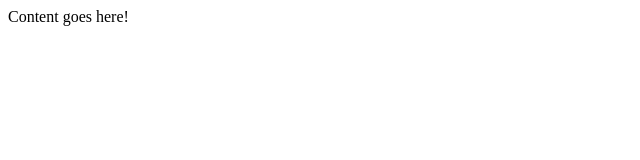
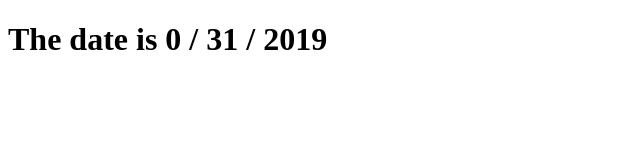
Before and after one commit to jasman92/C0749419_week4, a plain HTML site: page week4/index.html in a window 1280 px wide. Shown: the whole page, without its empty margins (0-640 px from the left). Drawn offline with Linux system fonts and the light colour scheme.

Commit message:
i created online event

```diff
--- a/week4/index.html
+++ b/week4/index.html
@@ -3,9 +3,10 @@
 <head>
     <meta charset="utf-8" />
     <title>week4</title>
+    <script src="js/main.js"></script>
     <link href="css/default.css" rel="stylesheet" />
 </head>
-<body>
+<body onload="myFunction()">
     <div>Content goes here!</div>
     <script src="js/main.js"></script>
 </body>
--- a/week4/js/main.js
+++ b/week4/js/main.js
@@ -1 +1,9 @@
-// Your code here!
+
+//how to put this code into a function called myFunction
+
+function myFunction() {
+
+
+    var cat = new Date();
+    document.body.innerHTML = "<h1> The date is " + cat.getMonth() + " / " + cat.getDate() + " / " + cat.getFullYear() + " </h1>"
+}
```
